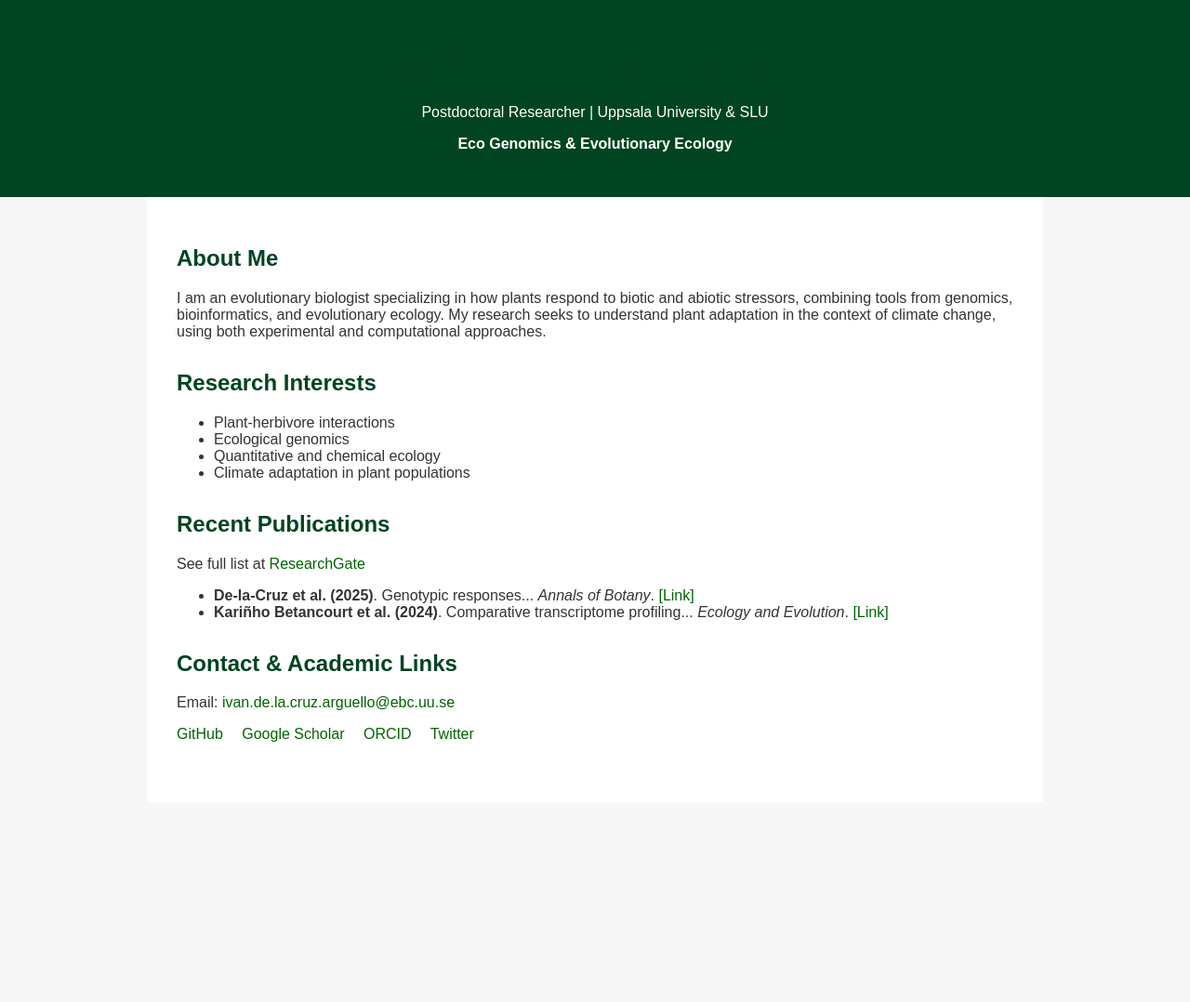
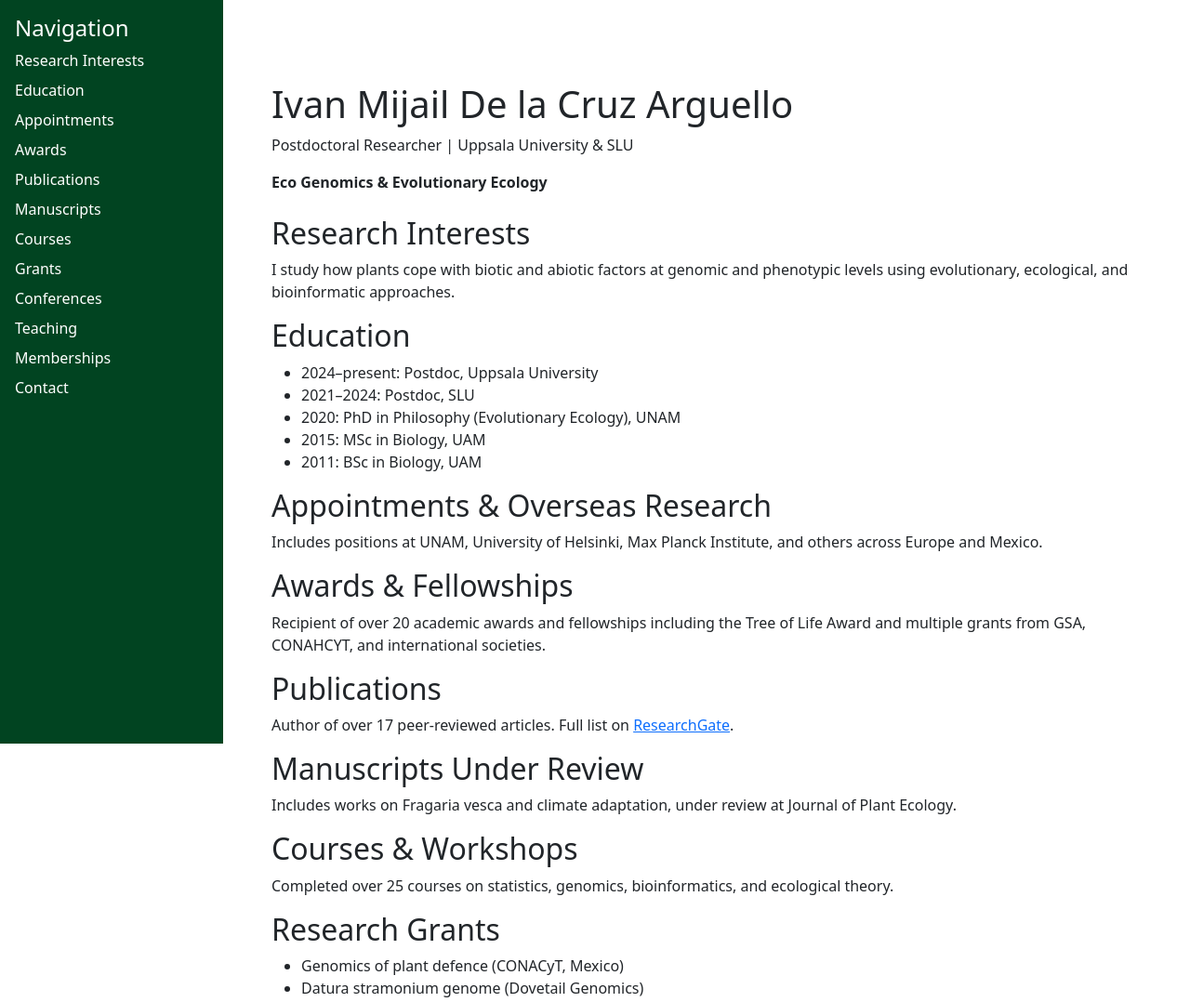
Before and after one commit to icruz1989/eco-genomics.github.io, a plain HTML site: page index.html in a window 1280 px wide. Shown: the top 1078 px of the page at 93% size. Before the commit the page ends 863 px from the top, so only its background shows below. Drawn offline with nearby package versions, Linux system fonts and the light colour scheme.

Commit message:
Add files via upload

```diff
--- a/index.html
+++ b/index.html
@@ -4,61 +4,149 @@
   <meta charset="UTF-8">
   <title>Eco Genomics | Ivan Mijail De la Cruz Arguello</title>
   <meta name="viewport" content="width=device-width, initial-scale=1.0">
+  <link href="https://cdn.jsdelivr.net/npm/bootstrap@5.3.0/dist/css/bootstrap.min.css" rel="stylesheet">
   <style>
-    body { font-family: Arial, sans-serif; margin: 0; background: #f7f7f7; color: #333; }
-    header { background: #014421; color: white; padding: 2em; text-align: center; }
-    main { max-width: 900px; margin: auto; padding: 2em; background: white; }
-    h1, h2 { color: #014421; }
-    section { margin-bottom: 2em; }
-    a { color: #006400; text-decoration: none; }
-    .links a { margin-right: 1em; }
+    body { padding-top: 56px; }
+    .sidebar {
+      height: 100vh;
+      position: fixed;
+      top: 0;
+      left: 0;
+      width: 240px;
+      background-color: #014421;
+      color: white;
+      padding: 1rem;
+    }
+    .sidebar a {
+      color: white;
+      text-decoration: none;
+      display: block;
+      margin-bottom: 0.5rem;
+    }
+    .sidebar a:hover {
+      text-decoration: underline;
+    }
+    .content {
+      margin-left: 260px;
+      padding: 2rem;
+    }
+    footer {
+      background: #014421;
+      color: white;
+      text-align: center;
+      padding: 1rem;
+      margin-top: 2rem;
+    }
   </style>
 </head>
 <body>
 
-<header>
-  <h1>Ivan Mijail De la Cruz Arguello</h1>
-  <p>Postdoctoral Researcher | Uppsala University & SLU</p>
-  <p><strong>Eco Genomics & Evolutionary Ecology</strong></p>
-</header>
+<div class="sidebar">
+  <h4>Navigation</h4>
+  <a href="#research">Research Interests</a>
+  <a href="#education">Education</a>
+  <a href="#appointments">Appointments</a>
+  <a href="#awards">Awards</a>
+  <a href="#publications">Publications</a>
+  <a href="#manuscripts">Manuscripts</a>
+  <a href="#courses">Courses</a>
+  <a href="#grants">Grants</a>
+  <a href="#conferences">Conferences</a>
+  <a href="#teaching">Teaching</a>
+  <a href="#memberships">Memberships</a>
+  <a href="#contact">Contact</a>
+</div>
 
-<main>
-  <section>
-    <h2>About Me</h2>
-    <p>I am an evolutionary biologist specializing in how plants respond to biotic and abiotic stressors, combining tools from genomics, bioinformatics, and evolutionary ecology. My research seeks to understand plant adaptation in the context of climate change, using both experimental and computational approaches.</p>
+<div class="content">
+  <header class="mb-4">
+    <h1>Ivan Mijail De la Cruz Arguello</h1>
+    <p>Postdoctoral Researcher | Uppsala University & SLU</p>
+    <p><strong>Eco Genomics & Evolutionary Ecology</strong></p>
+  </header>
+
+  <section id="research">
+    <h2>Research Interests</h2>
+    <p>I study how plants cope with biotic and abiotic factors at genomic and phenotypic levels using evolutionary, ecological, and bioinformatic approaches.</p>
   </section>
 
-  <section>
-    <h2>Research Interests</h2>
+  <section id="education">
+    <h2>Education</h2>
     <ul>
-      <li>Plant-herbivore interactions</li>
-      <li>Ecological genomics</li>
-      <li>Quantitative and chemical ecology</li>
-      <li>Climate adaptation in plant populations</li>
+      <li>2024–present: Postdoc, Uppsala University</li>
+      <li>2021–2024: Postdoc, SLU</li>
+      <li>2020: PhD in Philosophy (Evolutionary Ecology), UNAM</li>
+      <li>2015: MSc in Biology, UAM</li>
+      <li>2011: BSc in Biology, UAM</li>
     </ul>
   </section>
 
-  <section>
-    <h2>Recent Publications</h2>
-    <p>See full list at <a href="https://www.researchgate.net/profile/Ivan_De_La_Cruz_Arguello" target="_blank">ResearchGate</a></p>
+  <section id="appointments">
+    <h2>Appointments & Overseas Research</h2>
+    <p>Includes positions at UNAM, University of Helsinki, Max Planck Institute, and others across Europe and Mexico.</p>
+  </section>
+
+  <section id="awards">
+    <h2>Awards & Fellowships</h2>
+    <p>Recipient of over 20 academic awards and fellowships including the Tree of Life Award and multiple grants from GSA, CONAHCYT, and international societies.</p>
+  </section>
+
+  <section id="publications">
+    <h2>Publications</h2>
+    <p>Author of over 17 peer-reviewed articles. Full list on <a href="https://www.researchgate.net/profile/Ivan_De_La_Cruz_Arguello" target="_blank">ResearchGate</a>.</p>
+  </section>
+
+  <section id="manuscripts">
+    <h2>Manuscripts Under Review</h2>
+    <p>Includes works on Fragaria vesca and climate adaptation, under review at Journal of Plant Ecology.</p>
+  </section>
+
+  <section id="courses">
+    <h2>Courses & Workshops</h2>
+    <p>Completed over 25 courses on statistics, genomics, bioinformatics, and ecological theory.</p>
+  </section>
+
+  <section id="grants">
+    <h2>Research Grants</h2>
     <ul>
-      <li><strong>De-la-Cruz et al. (2025)</strong>. Genotypic responses... <em>Annals of Botany</em>. <a href="https://doi.org/10.1093/aob/mcaf025" target="_blank">[Link]</a></li>
-      <li><strong>Kariñho Betancourt et al. (2024)</strong>. Comparative transcriptome profiling... <em>Ecology and Evolution</em>. <a href="https://doi.org/10.1002/ece3.11496" target="_blank">[Link]</a></li>
-      <!-- More as needed -->
+      <li>Genomics of plant defence (CONACyT, Mexico)</li>
+      <li>Datura stramonium genome (Dovetail Genomics)</li>
     </ul>
   </section>
 
-  <section>
-    <h2>Contact & Academic Links</h2>
+  <section id="conferences">
+    <h2>Conferences & Presentations</h2>
+    <p>Speaker at major conferences including Evolution 2023, New Phytologist, and various Mexican national conferences.</p>
+  </section>
+
+  <section id="teaching">
+    <h2>Teaching & Mentoring</h2>
+    <ul>
+      <li>Courses taught at SLU, UNAM, UAM</li>
+      <li>Mentored master's thesis at University of Padova</li>
+    </ul>
+  </section>
+
+  <section id="memberships">
+    <h2>Professional Memberships & Reviewing</h2>
+    <p>Member of SSE, SMBE, GSA, SolBio. Reviewer for journals including Ecology and Evolution, Molecular Ecology, and Frontiers in Plant Science.</p>
+  </section>
+
+  <section id="contact">
+    <h2>Contact & Links</h2>
     <p>Email: <a href="mailto:ivan.de.la.cruz.arguello@ebc.uu.se">ivan.de.la.cruz.arguello@ebc.uu.se</a></p>
-    <div class="links">
-      <a href="https://github.com/icruz1989" target="_blank">GitHub</a>
-      <a href="https://scholar.google.com/citations?user=s0FSmLEAAAAJ&hl=es" target="_blank">Google Scholar</a>
+    <p>
+      <a href="https://scholar.google.com/citations?user=s0FSmLEAAAAJ&hl=es" target="_blank">Google Scholar</a> |
+      <a href="https://github.com/icruz1989" target="_blank">GitHub</a> |
+      <a href="https://twitter.com/muerteorcos" target="_blank">Twitter</a> |
       <a href="https://orcid.org/0000-0002-6794-6138" target="_blank">ORCID</a>
-      <a href="https://twitter.com/muerteorcos" target="_blank">Twitter</a>
-    </div>
+    </p>
   </section>
-</main>
 
+  <footer>
+    <p>&copy; 2025 Ivan Mijail De la Cruz Arguello | Eco Genomics</p>
+  </footer>
+</div>
+
+<script src="https://cdn.jsdelivr.net/npm/bootstrap@5.3.0/dist/js/bootstrap.bundle.min.js"></script>
 </body>
 </html>
```
